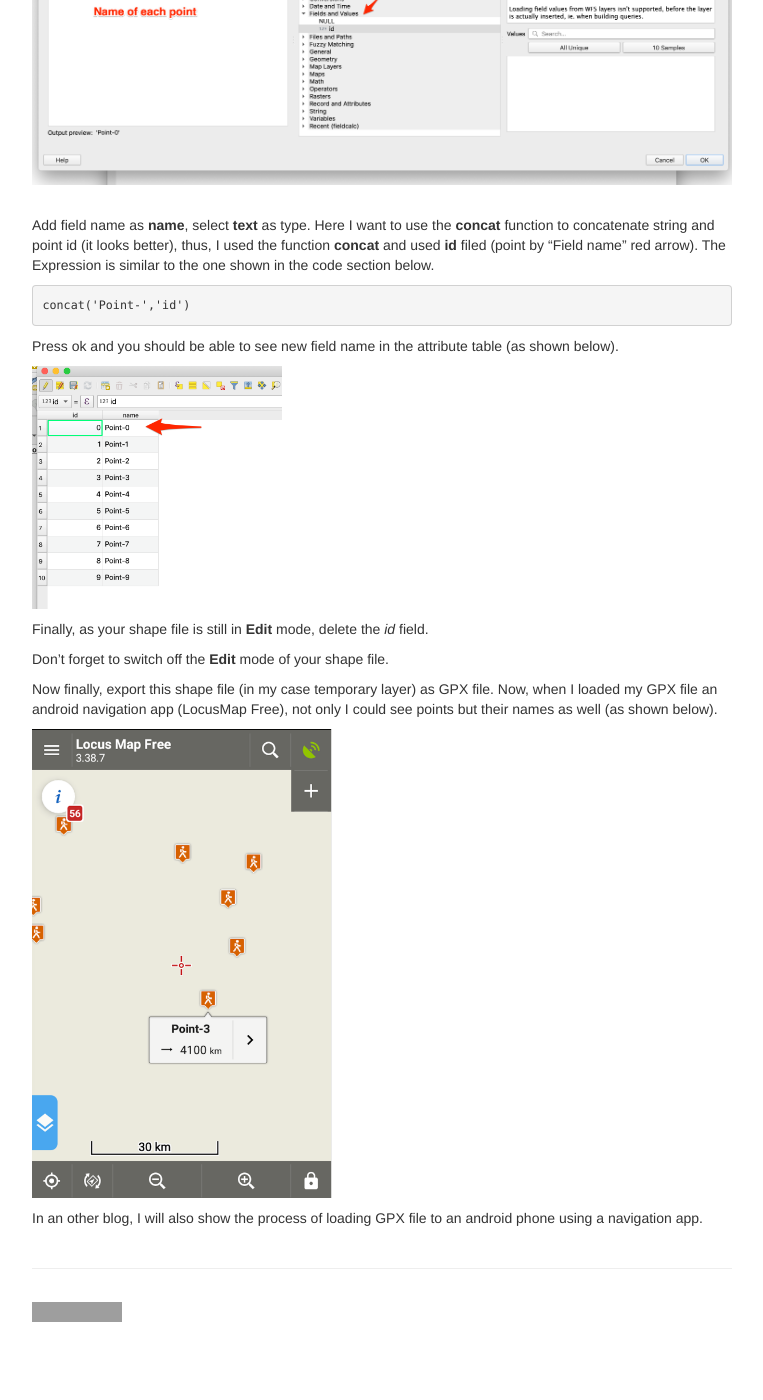
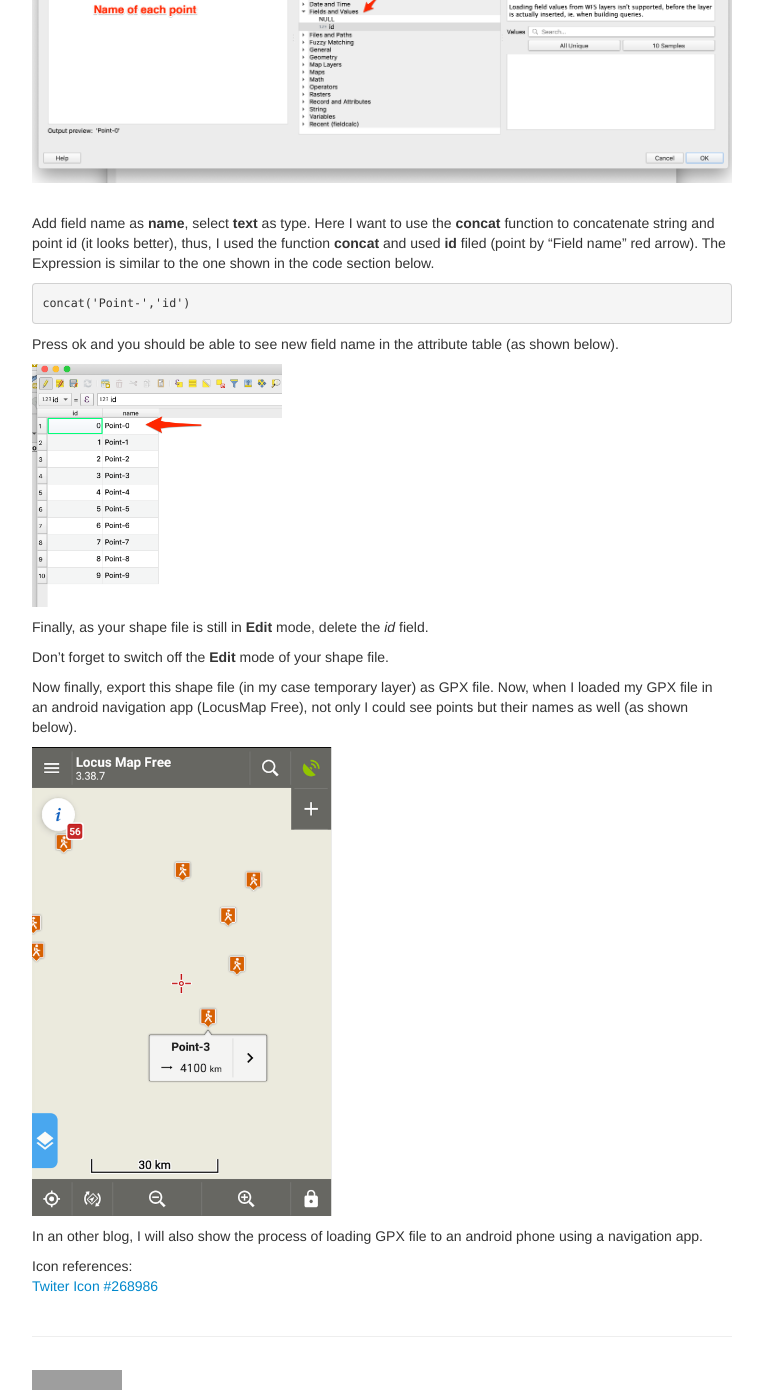
Before and after one commit to mnahmad/scriptndebug, a Jekyll site: the page built from pages/qgis/random_points_gpx/generate_random_points.md, in a window 1280 px wide and 1400 px high, scrolled down 2741 px. Shown: the whole window, without its empty margins (258-1021 px from the left). Built offline with Jekyll 4.4.1, drawn with Linux system fonts in a browser that asks for light colours; before the commit the page ends 4073 px from its top, so only the background shows below that; grey boxes are pictures that could not be loaded.

Commit message:
tempate and generate-random-points post updated

```diff
--- a/pages/qgis/random_points_gpx/generate_random_points.md
+++ b/pages/qgis/random_points_gpx/generate_random_points.md
@@ -4,7 +4,7 @@
 description: QGIS Random points GPX
 ---
 
-<a href="https://twitter.com/intent/tweet?text=How%20to%20generate%20random%20points%20in%20QGIS%20and%20export%20as%20GPX%20file%20https://mnahmad.github.io/scriptndebug/pages/qgis/random_points_gpx/generate_random_points.html%20@mnabiahmad"><img src="https://mnahmad.github.io/scriptndebug/T.png" height="25" width="25"></a>
+<a href="https://twitter.com/intent/tweet?text=How%20to%20generate%20random%20points%20in%20QGIS%20and%20export%20as%20GPX%20file%20https://mnahmad.github.io/scriptndebug/pages/qgis/random_points_gpx/generate_random_points.html%20@mnabiahmad"><img src="https://mnahmad.github.io/scriptndebug/twiter-icon-15.jpg" height="25" width="25"></a>
 
 *Last update: 02/11/2019*
 
@@ -58,8 +58,13 @@
 
 Don't forget to switch off the __Edit__ mode of your shape file.
 
-Now finally, export this shape file (in my case temporary layer) as GPX file. Now, when I loaded my GPX file an android navigation app (LocusMap Free), not only I could see points but their names as well (as shown below).
+Now finally, export this shape file (in my case temporary layer) as GPX file. Now, when I loaded my GPX file in an android navigation app (LocusMap Free), not only I could see points but their names as well (as shown below).
 
 <img src="locusmap.png" width="300" height="500"/><br/>
 
 In an other blog, I will also show the process of loading GPX file to an android phone using a navigation app.
+
+
+
+Icon references:<br>
+<a href="https://icon-library.net/icon/twiter-icon-15.html">Twiter Icon #268986</a>
```
Also changed, not shown: pages/template.md (+16 -0 lines).
